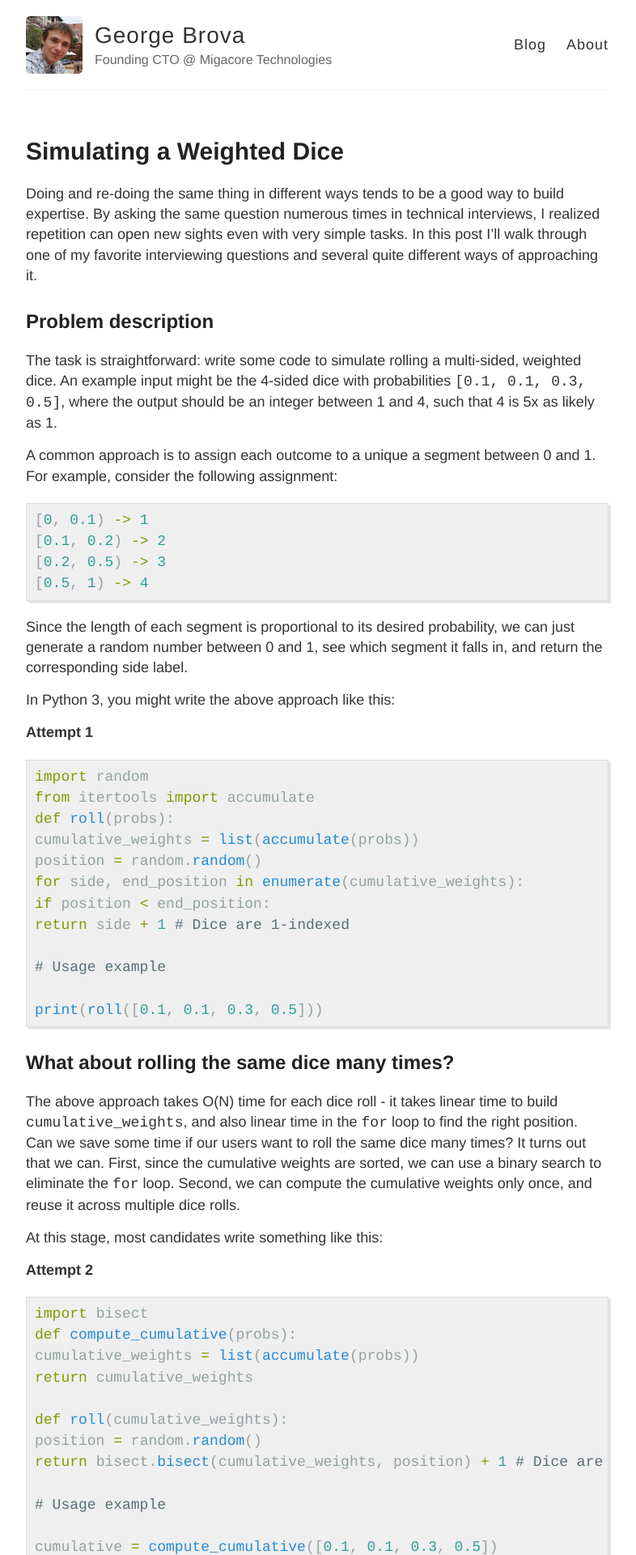
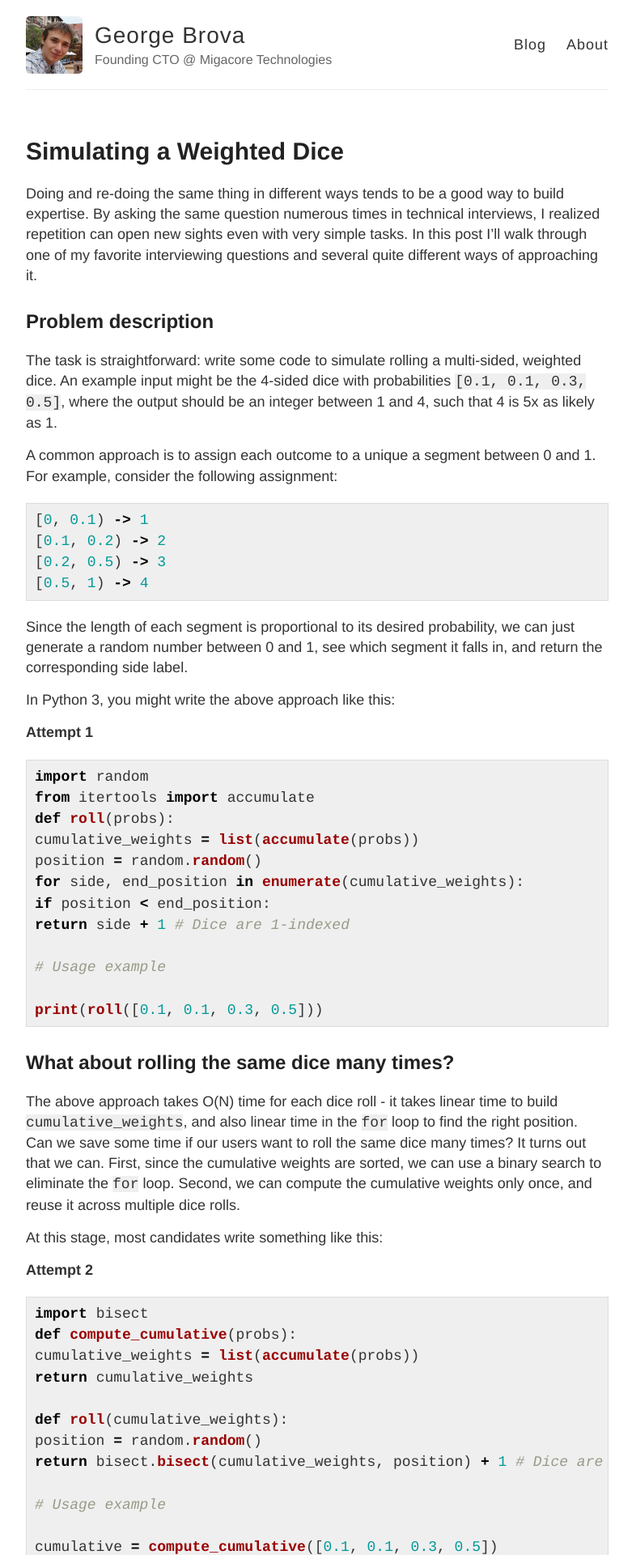
Before and after one commit to gbrova/gbrova, a Jekyll site: the page built from _posts/2020-02-29-simulate-weighted-dice-roll.markdown, in a window 1280 px wide. Shown: the top 1920 px of the page at 81% size, without its empty margins (248-1034 px from the left). Built offline with Jekyll 4.4.1, drawn with Linux system fonts in a browser that asks for light colours.

Commit message:
Make code formatting nicer and enable inline

```diff
--- a/_sass/_highlights.scss
+++ b/_sass/_highlights.scss
@@ -1,84 +1,225 @@
-
 .highlight {
   background-color: #efefef;
   padding: 7px 7px 7px 10px;
   border: 1px solid #ddd;
-  -moz-box-shadow: 3px 3px rgba(0,0,0,0.1);
-  -webkit-box-shadow: 3px 3px rgba(0,0,0,0.1);
-  box-shadow: 3px 3px rgba(0,0,0,0.1);
+  // -moz-box-shadow: 3px 3px rgba(0, 0, 0, 0.1);
+  // -webkit-box-shadow: 3px 3px rgba(0, 0, 0, 0.1);
+  // box-shadow: 3px 3px rgba(0, 0, 0, 0.1);
   margin: 20px 0 20px 0;
   overflow: scroll;
 }
 
 code {
-  font-family:'Bitstream Vera Sans Mono','Courier', monospace;
+  font-family: "Bitstream Vera Sans Mono", "Courier", monospace;
+  background-color: #efefef; // gb: this is a hack to add background to inline code
 }
 
-.highlight .c { color: #586E75 } /* Comment */
-.highlight .err { color: #93A1A1 } /* Error */
-.highlight .g { color: #93A1A1 } /* Generic */
-.highlight .k { color: #859900 } /* Keyword */
-.highlight .l { color: #93A1A1 } /* Literal */
-.highlight .n { color: #93A1A1 } /* Name */
-.highlight .o { color: #859900 } /* Operator */
-.highlight .x { color: #CB4B16 } /* Other */
-.highlight .p { color: #93A1A1 } /* Punctuation */
-.highlight .cm { color: #586E75 } /* Comment.Multiline */
-.highlight .cp { color: #859900 } /* Comment.Preproc */
-.highlight .c1 { color: #586E75 } /* Comment.Single */
-.highlight .cs { color: #859900 } /* Comment.Special */
-.highlight .gd { color: #2AA198 } /* Generic.Deleted */
-.highlight .ge { color: #93A1A1; font-style: italic } /* Generic.Emph */
-.highlight .gr { color: #DC322F } /* Generic.Error */
-.highlight .gh { color: #CB4B16 } /* Generic.Heading */
-.highlight .gi { color: #859900 } /* Generic.Inserted */
-.highlight .go { color: #93A1A1 } /* Generic.Output */
-.highlight .gp { color: #93A1A1 } /* Generic.Prompt */
-.highlight .gs { color: #93A1A1; font-weight: bold } /* Generic.Strong */
-.highlight .gu { color: #CB4B16 } /* Generic.Subheading */
-.highlight .gt { color: #93A1A1 } /* Generic.Traceback */
-.highlight .kc { color: #CB4B16 } /* Keyword.Constant */
-.highlight .kd { color: #268BD2 } /* Keyword.Declaration */
-.highlight .kn { color: #859900 } /* Keyword.Namespace */
-.highlight .kp { color: #859900 } /* Keyword.Pseudo */
-.highlight .kr { color: #268BD2 } /* Keyword.Reserved */
-.highlight .kt { color: #DC322F } /* Keyword.Type */
-.highlight .ld { color: #93A1A1 } /* Literal.Date */
-.highlight .m { color: #2AA198 } /* Literal.Number */
-.highlight .s { color: #2AA198 } /* Literal.String */
-.highlight .na { color: #93A1A1 } /* Name.Attribute */
-.highlight .nb { color: #B58900 } /* Name.Builtin */
-.highlight .nc { color: #268BD2 } /* Name.Class */
-.highlight .no { color: #CB4B16 } /* Name.Constant */
-.highlight .nd { color: #268BD2 } /* Name.Decorator */
-.highlight .ni { color: #CB4B16 } /* Name.Entity */
-.highlight .ne { color: #CB4B16 } /* Name.Exception */
-.highlight .nf { color: #268BD2 } /* Name.Function */
-.highlight .nl { color: #93A1A1 } /* Name.Label */
-.highlight .nn { color: #93A1A1 } /* Name.Namespace */
-.highlight .nx { color: #555 } /* Name.Other */
-.highlight .py { color: #93A1A1 } /* Name.Property */
-.highlight .nt { color: #268BD2 } /* Name.Tag */
-.highlight .nv { color: #268BD2 } /* Name.Variable */
-.highlight .ow { color: #859900 } /* Operator.Word */
-.highlight .w { color: #93A1A1 } /* Text.Whitespace */
-.highlight .mf { color: #2AA198 } /* Literal.Number.Float */
-.highlight .mh { color: #2AA198 } /* Literal.Number.Hex */
-.highlight .mi { color: #2AA198 } /* Literal.Number.Integer */
-.highlight .mo { color: #2AA198 } /* Literal.Number.Oct */
-.highlight .sb { color: #586E75 } /* Literal.String.Backtick */
-.highlight .sc { color: #2AA198 } /* Literal.String.Char */
-.highlight .sd { color: #93A1A1 } /* Literal.String.Doc */
-.highlight .s2 { color: #2AA198 } /* Literal.String.Double */
-.highlight .se { color: #CB4B16 } /* Literal.String.Escape */
-.highlight .sh { color: #93A1A1 } /* Literal.String.Heredoc */
-.highlight .si { color: #2AA198 } /* Literal.String.Interpol */
-.highlight .sx { color: #2AA198 } /* Literal.String.Other */
-.highlight .sr { color: #DC322F } /* Literal.String.Regex */
-.highlight .s1 { color: #2AA198 } /* Literal.String.Single */
-.highlight .ss { color: #2AA198 } /* Literal.String.Symbol */
-.highlight .bp { color: #268BD2 } /* Name.Builtin.Pseudo */
-.highlight .vc { color: #268BD2 } /* Name.Variable.Class */
-.highlight .vg { color: #268BD2 } /* Name.Variable.Global */
-.highlight .vi { color: #268BD2 } /* Name.Variable.Instance */
-.highlight .il { color: #2AA198 } /* Literal.Number.Integer.Long */
+// gb: using this theme: https://raw.githubusercontent.com/jwarby/pygments-css/master/github.css
+.highlight .hll {
+  background-color: #ffffcc;
+}
+.highlight .c {
+  color: #999988;
+  font-style: italic;
+} /* Comment */
+.highlight .err {
+  color: #a61717;
+  background-color: #e3d2d2;
+} /* Error */
+.highlight .k {
+  color: #000000;
+  font-weight: bold;
+} /* Keyword */
+.highlight .o {
+  color: #000000;
+  font-weight: bold;
+} /* Operator */
+.highlight .cm {
+  color: #999988;
+  font-style: italic;
+} /* Comment.Multiline */
+.highlight .cp {
+  color: #999999;
+  font-weight: bold;
+  font-style: italic;
+} /* Comment.Preproc */
+.highlight .c1 {
+  color: #999988;
+  font-style: italic;
+} /* Comment.Single */
+.highlight .cs {
+  color: #999999;
+  font-weight: bold;
+  font-style: italic;
+} /* Comment.Special */
+.highlight .gd {
+  color: #000000;
+  background-color: #ffdddd;
+} /* Generic.Deleted */
+.highlight .ge {
+  color: #000000;
+  font-style: italic;
+} /* Generic.Emph */
+.highlight .gr {
+  color: #aa0000;
+} /* Generic.Error */
+.highlight .gh {
+  color: #999999;
+} /* Generic.Heading */
+.highlight .gi {
+  color: #000000;
+  background-color: #ddffdd;
+} /* Generic.Inserted */
+.highlight .go {
+  color: #888888;
+} /* Generic.Output */
+.highlight .gp {
+  color: #555555;
+} /* Generic.Prompt */
+.highlight .gs {
+  font-weight: bold;
+} /* Generic.Strong */
+.highlight .gu {
+  color: #aaaaaa;
+} /* Generic.Subheading */
+.highlight .gt {
+  color: #aa0000;
+} /* Generic.Traceback */
+.highlight .kc {
+  color: #000000;
+  font-weight: bold;
+} /* Keyword.Constant */
+.highlight .kd {
+  color: #000000;
+  font-weight: bold;
+} /* Keyword.Declaration */
+.highlight .kn {
+  color: #000000;
+  font-weight: bold;
+} /* Keyword.Namespace */
+.highlight .kp {
+  color: #000000;
+  font-weight: bold;
+} /* Keyword.Pseudo */
+.highlight .kr {
+  color: #000000;
+  font-weight: bold;
+} /* Keyword.Reserved */
+.highlight .kt {
+  color: #445588;
+  font-weight: bold;
+} /* Keyword.Type */
+.highlight .m {
+  color: #009999;
+} /* Literal.Number */
+.highlight .s {
+  color: #d01040;
+} /* Literal.String */
+.highlight .na {
+  color: #008080;
+} /* Name.Attribute */
+.highlight .nb {
+  color: #0086b3;
+} /* Name.Builtin */
+.highlight .nc {
+  color: #445588;
+  font-weight: bold;
+} /* Name.Class */
+.highlight .no {
+  color: #008080;
+} /* Name.Constant */
+.highlight .nd {
+  color: #3c5d5d;
+  font-weight: bold;
+} /* Name.Decorator */
+.highlight .ni {
+  color: #800080;
+} /* Name.Entity */
+.highlight .ne {
+  color: #990000;
+  font-weight: bold;
+} /* Name.Exception */
+.highlight .nf {
+  color: #990000;
+  font-weight: bold;
+} /* Name.Function */
+.highlight .nl {
+  color: #990000;
+  font-weight: bold;
+} /* Name.Label */
+.highlight .nn {
+  color: #555555;
+} /* Name.Namespace */
+.highlight .nt {
+  color: #000080;
+} /* Name.Tag */
+.highlight .nv {
+  color: #008080;
+} /* Name.Variable */
+.highlight .ow {
+  color: #000000;
+  font-weight: bold;
+} /* Operator.Word */
+.highlight .w {
+  color: #bbbbbb;
+} /* Text.Whitespace */
+.highlight .mf {
+  color: #009999;
+} /* Literal.Number.Float */
+.highlight .mh {
+  color: #009999;
+} /* Literal.Number.Hex */
+.highlight .mi {
+  color: #009999;
+} /* Literal.Number.Integer */
+.highlight .mo {
+  color: #009999;
+} /* Literal.Number.Oct */
+.highlight .sb {
+  color: #d01040;
+} /* Literal.String.Backtick */
+.highlight .sc {
+  color: #d01040;
+} /* Literal.String.Char */
+.highlight .sd {
+  color: #d01040;
+} /* Literal.String.Doc */
+.highlight .s2 {
+  color: #d01040;
+} /* Literal.String.Double */
+.highlight .se {
+  color: #d01040;
+} /* Literal.String.Escape */
+.highlight .sh {
+  color: #d01040;
+} /* Literal.String.Heredoc */
+.highlight .si {
+  color: #d01040;
+} /* Literal.String.Interpol */
+.highlight .sx {
+  color: #d01040;
+} /* Literal.String.Other */
+.highlight .sr {
+  color: #009926;
+} /* Literal.String.Regex */
+.highlight .s1 {
+  color: #d01040;
+} /* Literal.String.Single */
+.highlight .ss {
+  color: #990073;
+} /* Literal.String.Symbol */
+.highlight .bp {
+  color: #999999;
+} /* Name.Builtin.Pseudo */
+.highlight .vc {
+  color: #008080;
+} /* Name.Variable.Class */
+.highlight .vg {
+  color: #008080;
+} /* Name.Variable.Global */
+.highlight .vi {
+  color: #008080;
+} /* Name.Variable.Instance */
+.highlight .il {
+  color: #009999;
+} /* Literal.Number.Integer.Long */
```
